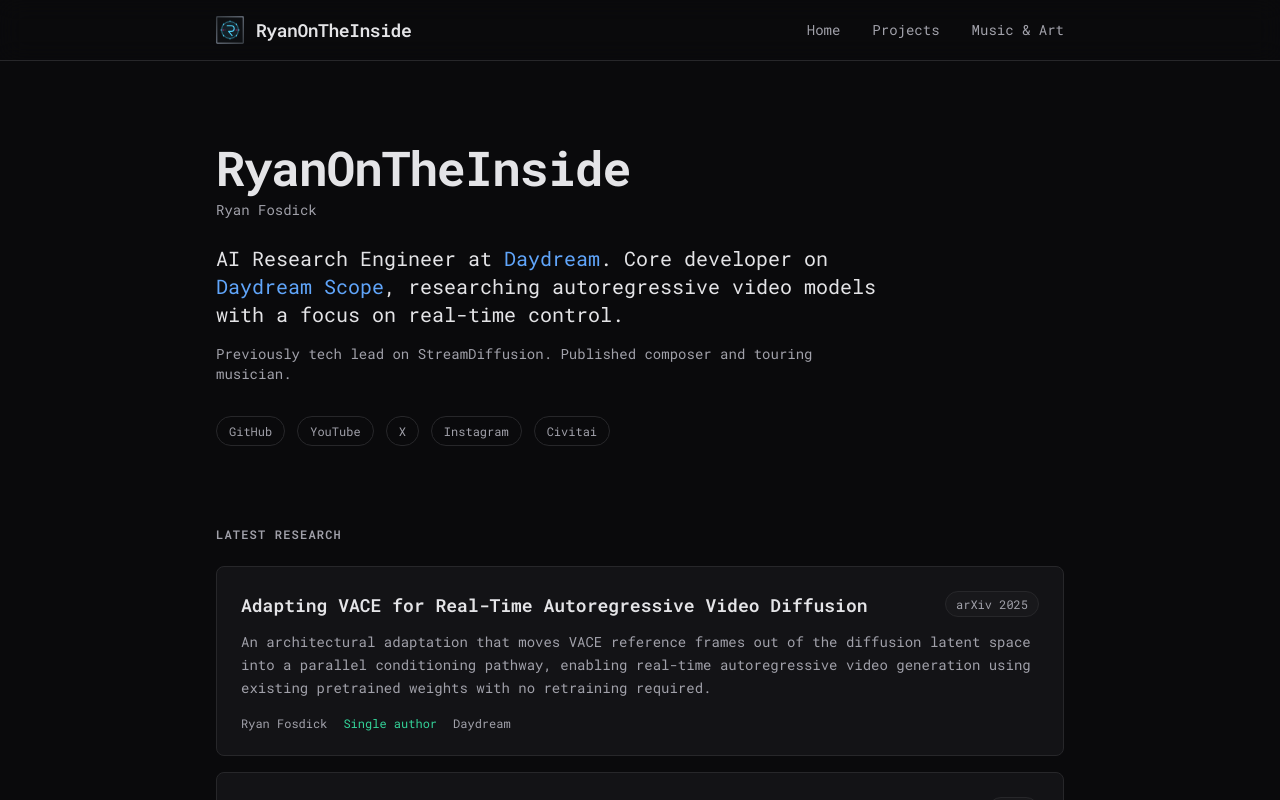
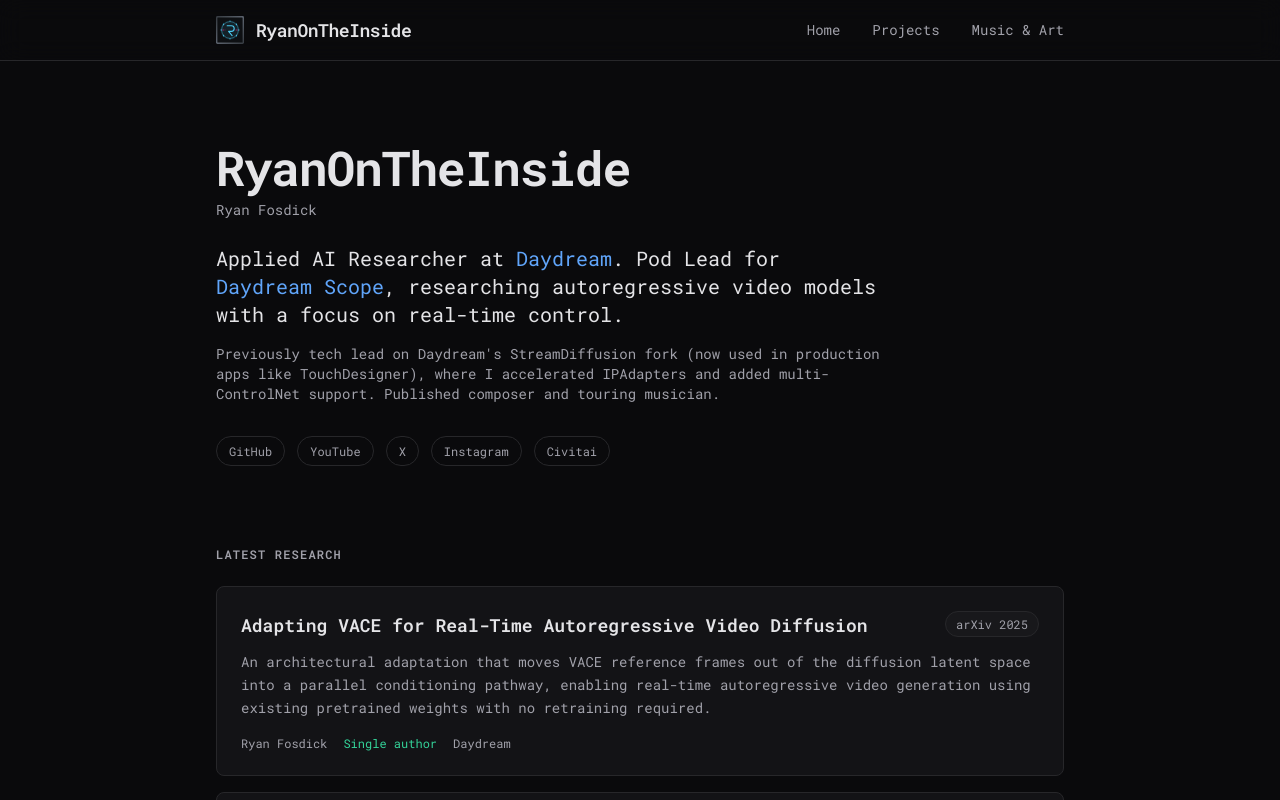
Before and after one commit to ryanontheinside/ryanontheinside.com, a Next.js app: page / in a window 1280 px wide. Shown: the top 800 px of the page. Built offline with nearby package versions, Linux system fonts and the light colour scheme; no server answers.

Commit message:
update hero: role, scope pod lead, streamdiffusion fork context

```diff
--- a/src/app/page.tsx
+++ b/src/app/page.tsx
@@ -14,14 +14,14 @@
         <p className="text-sm text-text-secondary mb-6">Ryan Fosdick</p>
 
         <p className="text-lg sm:text-xl text-foreground/90 mb-4 max-w-2xl leading-relaxed">
-          AI Research Engineer at{' '}
+          Applied AI Researcher at{' '}
           <a href="https://daydream.live" target="_blank" rel="noopener noreferrer" className="text-primary hover:underline">Daydream</a>.
-          Core developer on{' '}
+          Pod Lead for{' '}
           <a href="https://github.com/daydreamlive/scope" target="_blank" rel="noopener noreferrer" className="text-primary hover:underline">Daydream Scope</a>,
           researching autoregressive video models with a focus on real-time control.
         </p>
         <p className="text-sm text-text-secondary mb-8 max-w-2xl">
-          Previously tech lead on StreamDiffusion. Published composer and touring musician.
+          Previously tech lead on Daydream&apos;s StreamDiffusion fork (now used in production apps like TouchDesigner), where I accelerated IPAdapters and added multi-ControlNet support. Published composer and touring musician.
         </p>
 
         <SocialLinks />
```
